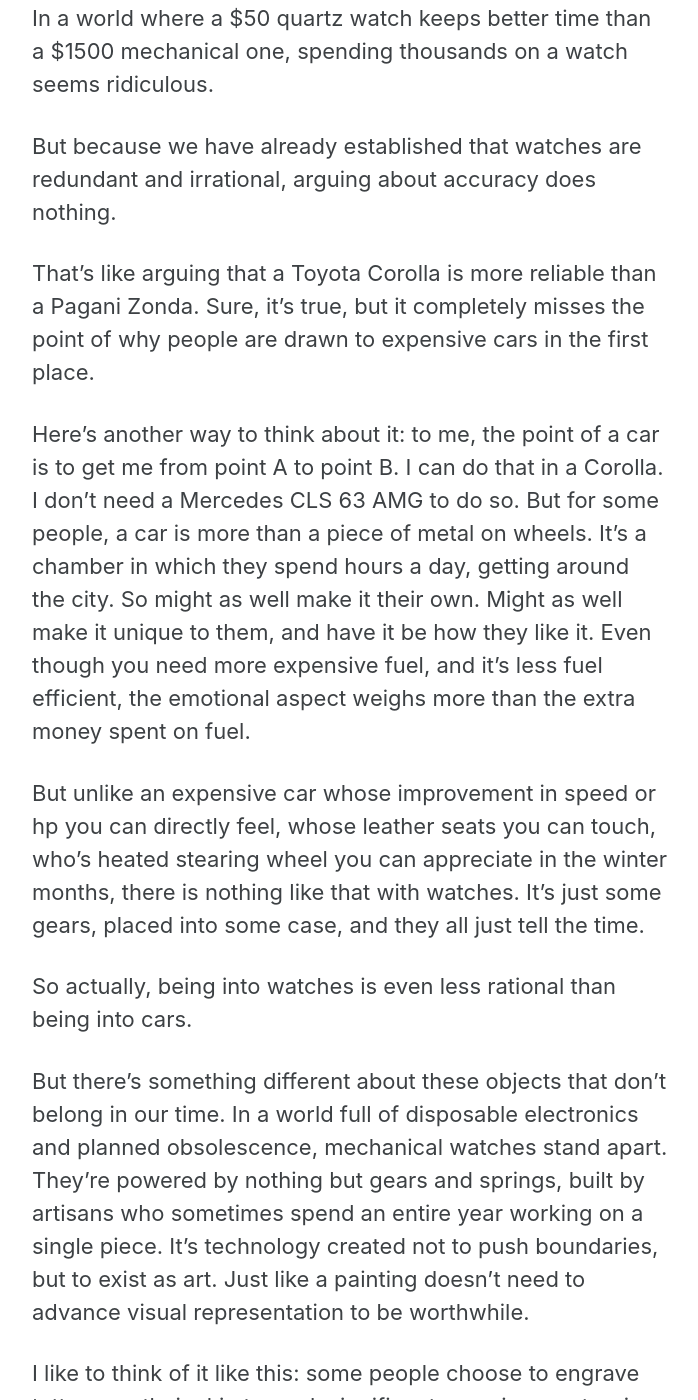
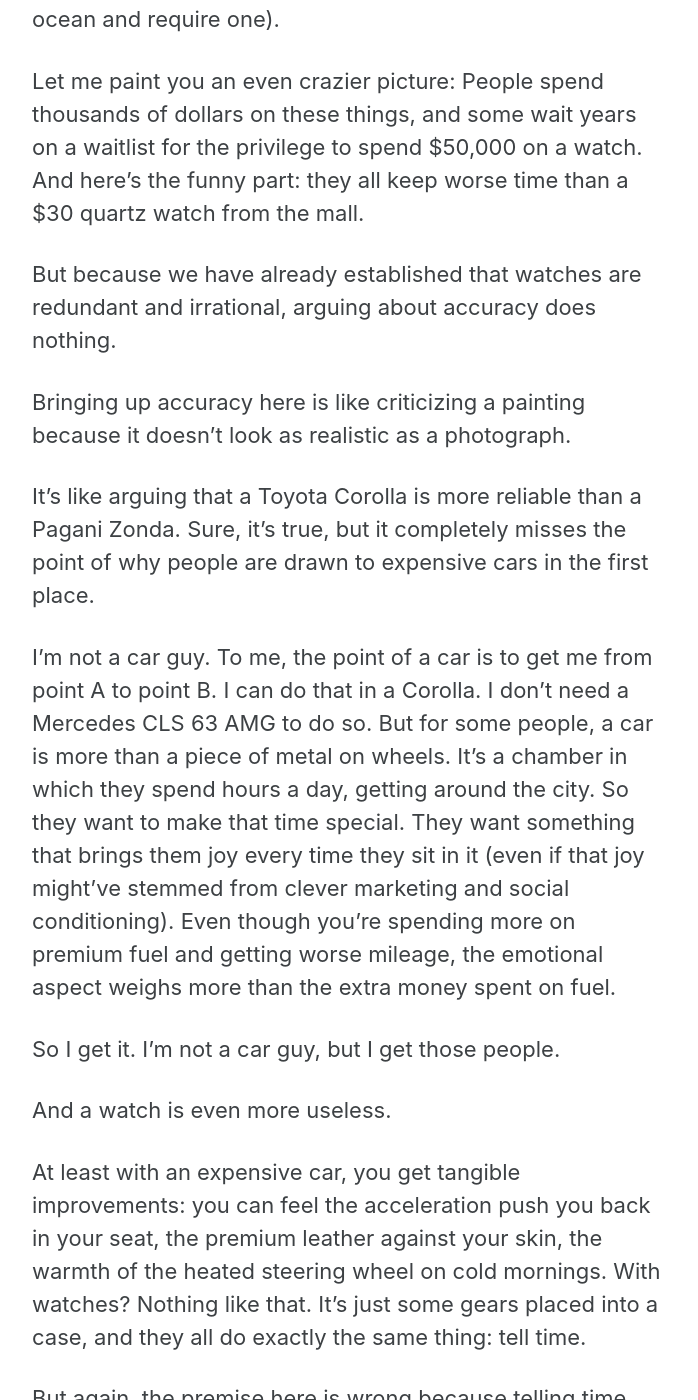
Before and after one commit to andreigue/andreigue.github.io, a Jekyll site: the page built from _posts/2024-11-19-some-thoughts.md, in a window 1280 px wide and 1400 px high, scrolled down 1197 px. Shown: the whole window, without its empty margins (290-988 px from the left). Built offline with Jekyll 4.4.1, drawn with Linux system fonts in a browser that asks for light colours; cached includes are drawn as plain includes; nearby versions of some CDN libraries; some of the changed text lies outside the part shown.

Commit message:
Work on watch article

```diff
--- a/_posts/2024-11-19-watches.md
+++ b/_posts/2024-11-19-some-thoughts.md
@@ -1,12 +1,12 @@
 ---
-title: "The Most Useless Object I Own"
+title: "Finding Logic in Irrationality"
 ---
 
 I used to not understand car enthusiasts, wine enthusiasts, sneaker collectors, or art lovers. But now I do.
 
 Not because I enjoy these things myself, but because I got into something that is, in my opinion, more extreme than the interests listed above. I think I picked up an edge case; I've reached a boundary of interests, and so anything within the boundary is understandable now. I didn't even know this edge case existed. I didn't know it was a thing. And I certainly didn't think that it could be a thing.
 
-# The Most Useless Object I Own
+## The Most Useless Object I Own
 
 I absolutely abhor materialism.
 
@@ -14,23 +14,38 @@ You know how there are the five love languages? Physical touch, quality time, ac
 
 Introducing: the watch.
 
-The ultimate useless object. Nobody needs a watch anymore. In our modern digital world, where time is displayed on every screen and device we own, a mechanical watch serves absolutely no practical purpose (except in very few professions).
+A perfect example of human irrationality. The time is everywhere around us now: phones, laptops, stoves, car displays. A mechanical timepiece on your wrist makes about as much sense as riding a horse to work (unless you're one of the few people who actually dive to the bottom of the ocean and require one).
 
-In a world where a \$50 quartz watch keeps better time than a \$1500 mechanical one, spending thousands on a watch seems ridiculous.
+Let me paint you an even crazier picture: People spend thousands of dollars on these things, and some wait years on a waitlist for the privilege to spend \$50,000 on a watch. And here's the funny part: they all keep worse time than a \$30 quartz watch from the mall.
 
 But because we have already established that watches are redundant and irrational, arguing about accuracy does nothing.
 
-That's like arguing that a Toyota Corolla is more reliable than a Pagani Zonda. Sure, it's true, but it completely misses the point of why people are drawn to expensive cars in the first place.
+Bringing up accuracy here is like criticizing a painting because it doesn't look as realistic as a photograph.
 
-Here's another way to think about it: to me, the point of a car is to get me from point A to point B. I can do that in a Corolla. I don't need a Mercedes CLS 63 AMG to do so. But for some people, a car is more than a piece of metal on wheels. It's a chamber in which they spend hours a day, getting around the city. So might as well make it their own. Might as well make it unique to them, and have it be how they like it. Even though you need more expensive fuel, and it's less fuel efficient, the emotional aspect weighs more than the extra money spent on fuel.
+It's like arguing that a Toyota Corolla is more reliable than a Pagani Zonda. Sure, it's true, but it completely misses the point of why people are drawn to expensive cars in the first place.
 
-But unlike an expensive car whose improvement in speed or hp you can directly feel, whose leather seats you can touch, who's heated stearing wheel you can appreciate in the winter months, there is nothing like that with watches. It's just some gears, placed into some case, and they all just tell the time.
+I'm not a car guy. To me, the point of a car is to get me from point A to point B. I can do that in a Corolla. I don't need a Mercedes CLS 63 AMG to do so. But for some people, a car is more than a piece of metal on wheels. It's a chamber in which they spend hours a day, getting around the city. So they want to make that time special. They want something that brings them joy every time they sit in it (even if that joy might've stemmed from clever marketing and social conditioning). Even though you're spending more on premium fuel and getting worse mileage, the emotional aspect weighs more than the extra money spent on fuel.
 
-So actually, being into watches is even less rational than being into cars.
+So I get it. I'm not a car guy, but I get those people.
 
+And a watch is even more useless.
 
+At least with an expensive car, you get tangible improvements: you can feel the acceleration push you back in your seat, the premium leather against your skin, the warmth of the heated steering wheel on cold mornings. With watches? Nothing like that. It's just some gears placed into a case, and they all do exactly the same thing: tell time.
 
+But again, the premise here is wrong because telling time isn't even the point anymore.
+
+When you walk through a craft fair or artisan market, you don't expect to get the best deal on a handmade leather wallet. You don't expect it to compete in price with mass-produced wallets from Chinese factories. You understand you're paying more for something crafted by hand with materials bought at retail price, along with years of expertise and hours of labor.
+
+We respect skilled artisans who spend their lives dedicated to a craft and are passionate about it.
+
+They certainly don't need to do it anymore. One factory worker with specialized machinery will get more output than 50 artisans within the same time. This is regarding anything.
+
+Like a watchmaker who spends a year working on a single watch. Yet when someone buys one for thousands of dollars, they get criticized. But that price is just representative of how long it took for that person to make it, how long it took for that person to become a watch maker, cover his salary, etc etc. Plus they usually live in a 1st world country like switserland or japan.
+
+But again, at least a handmade leather wallet is useful.
 But there's something different about these objects that don't belong in our time. In a world full of disposable electronics and planned obsolescence, mechanical watches stand apart. They're powered by nothing but gears and springs, built by artisans who sometimes spend an entire year working on a single piece. It's technology created not to push boundaries, but to exist as art. Just like a painting doesn't need to advance visual representation to be worthwhile.
+
+Romantic idea. they're handcrafted, more moving parts, no external power supply, just using gears and springs. hand-assembled in many instances. Its an art. Using technology to create something unnecessary. Doesnt advance science, and that's okay. Just like paintings. embodies the antithesis of what products in our modern world represent, which are chargeable and disposable objects.
 
 I like to think of it like this: some people choose to engrave tattoos on their skin to mark significant experiences, turning their bodies into books that tell their life stories. And I respect it, but I would never do this, as I'm not confident that I will always want a permanent reminder of a temporary feeling or moment. With a watch that you wear every day, however, you get that same sense of connection to your experiences. Each glance at the dial becomes a little moment of satisfaction; it's not about impressing others, but about enjoying something that's uniquely yours.
 
@@ -55,7 +70,7 @@ Just like a handbag made out of austrich or crocodile leather require careful cl
 
 
 unethical. Why do 100k watches exist in a world where millions can't afford to feed themselves.
-We respect skilled artisans who spend their lives dedicated to a craft and are passionate about it. Like a watchmaker who spend 1 year working on one single watch. Yet when someone buys one for thousands of dollars, they can get critisized.
+
 
 
 
@@ -89,7 +104,7 @@ And I think, subconsciously, this is one of the reasons why I enjoy watches. ...
 
 
 
-Romantic idea. they're handcrafted, more moving parts, no external power supply, just using gears and springs. hand-assembled in many instances. Its an art. Using technology to create something unnecessary. Doesnt advance science, and that's okay. Just like paintings. embodies the antithesis of what products in our modern world represent, which are chargeable and disposable objects.
+
 
 You're never right or wrong buying a watch.
 It's hard to go wrong with buying a watch (you can go wrong matching it with the rest of your fit). As long as you enjoy it, it's all that matters.
@@ -102,12 +117,8 @@ We are not robots. We subconsciously gain confidence. People will treat you diff
 
 To some, a watch is used to gain confidence. Or they have to spend some money to be motivated to make some more. Or they want other
 
-To me, a watch is an art piece. Nothing about a watch is necessary. It was useful 50 years ago, but not anymore. There is nothing rational about watches.
-
-I've always hated materialism and still do. If you get enjoyment from owning 20 pairs if anything, I dont get it. And watches have always been on the top of that list for me. But watches are actually cool
 
 Companion item. Once you reach a certain milestone in life, you get another one that you like. And then in 50 years, you can look at your collection, and each watch will feel like an old friend.
 
-Objects can take on emotional significance. Yes, it mostly is influenced by the branding of the company. so they induced this feeling that "if I become the CEO, then I should have a Rolex"
 
 They keep on ticking. Everything is disposable, and even built with planned obsolescence
```
